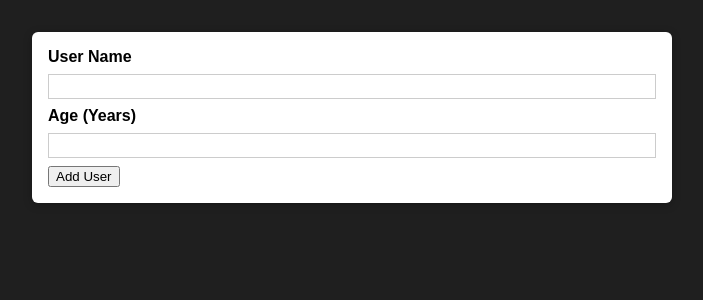
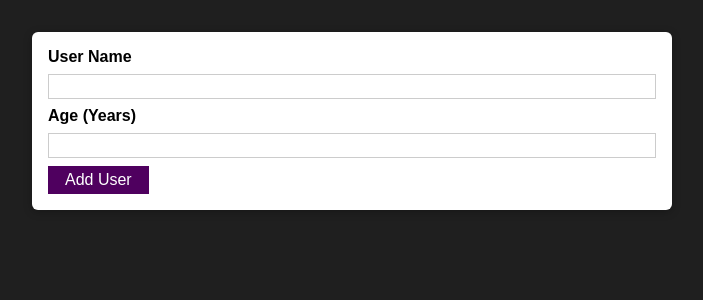
Before and after one commit to Changwhi/React-review-core, a React (Create React App) app: page / in a window 1280 px wide. Shown: the top 300 px of the page, without its empty margins (288-991 px from the left). Built offline with nearby package versions, Linux system fonts and the light colour scheme.

Commit message:
Implement button component
To reuse a button component, I implemented a button component.
CSS.module file included

```diff
--- /dev/null
+++ b/src/UI/Button.js
@@ -0,0 +1,15 @@
+import React from 'react';
+import Styles from './Button.module.css';
+
+const Button = props => {
+    return <button
+        className={Styles.button}
+        type={props.type || 'button'}
+        onClick={props.onClick}
+    >
+        {props.children}
+    </button >
+
+};
+
+export default Button;
--- /dev/null
+++ b/src/UI/Button.module.css
@@ -0,0 +1,18 @@
+.button {
+  font: inherit;
+  border: 1px solid #4f005f;
+  background: #4f005f;
+  color: white;
+  padding: 0.25rem 1rem;
+  cursor: pointer;
+}
+
+.button:hover,
+.button:active {
+  background: #741188;
+  border-color: #741188;
+}
+
+.button:focus {
+  outline: none;
+}
--- a/src/Users/AddUser.js
+++ b/src/Users/AddUser.js
@@ -1,20 +1,35 @@
-import React from "react";
+import React, { useState }from "react";
 import Card from "../UI/Card";
 import styles from "./AddUser.module.css";
+import Button from "../UI/Button";
+
 
 const AddUser = props => {
+    const [enterUserName, SetEnterUsername] = useState('');
+    const [enterAge,SetEnterAge] = useState('');
+
     const addUserHandler = (event) => {
         event.preventDefault();
+    };
+
+    const usernameChangeHandler = (event) => {
+        SetEnterUsername(event.target.value);
+        console.log(event.target.value);
+    };
+
+    const ageChangeHandler= (event) => {
+        SetEnterAge(event.target.value);
+        console.log(event.target.value);
     };
 
     return (
     <Card className={styles.input}>
     <form onSubmit={addUserHandler}>
         <label htmlFor='username'> User Name </label>
-        <input id='username' type="text"/>
+        <input id='username' type="text" onChange={usernameChangeHandler}/>
         <label htmlFor='username'> Age (Years) </label>
-        <input id='age' type="number"/>
-        <button type="submit"> Add User </button>
+        <input id='age' type="number" onChange={ageChangeHandler}/>
+        <Button type="submit"> Add User </Button>
     </form>
     </Card>
     )
```
